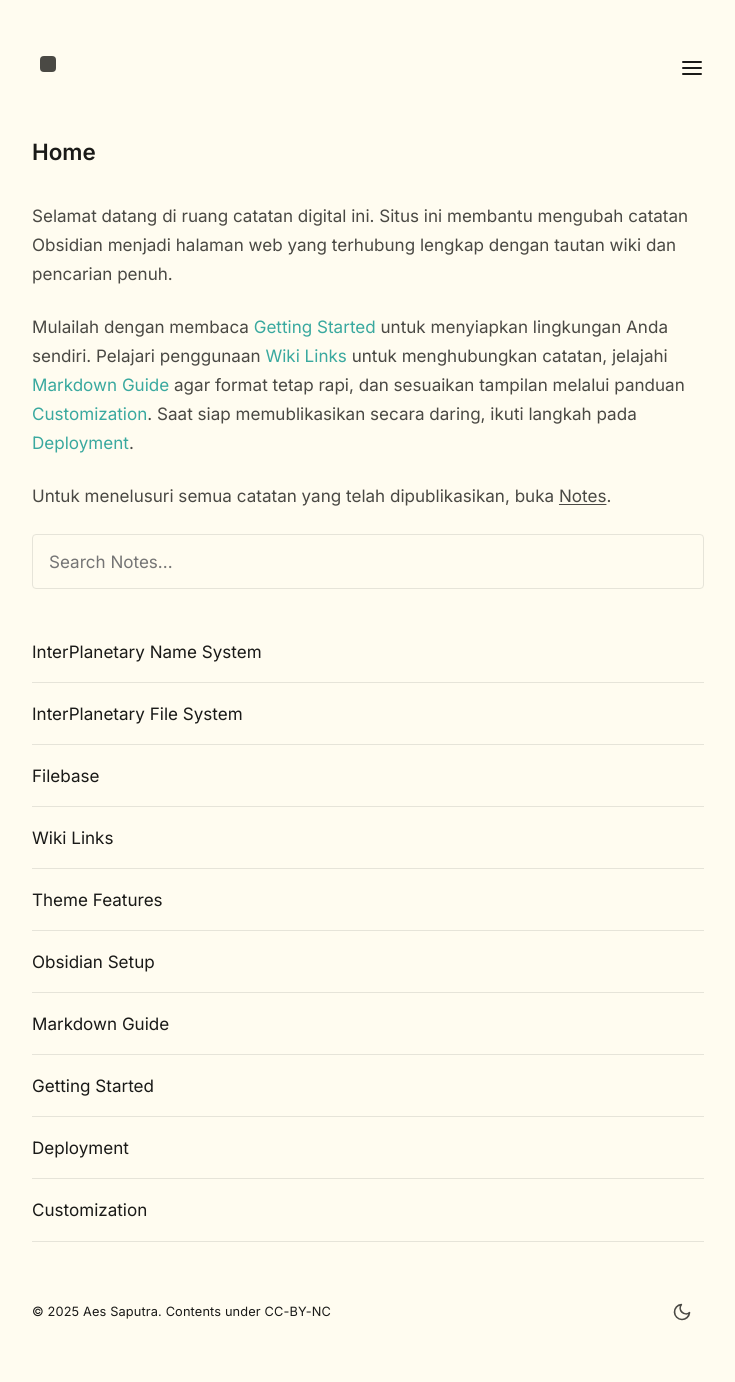
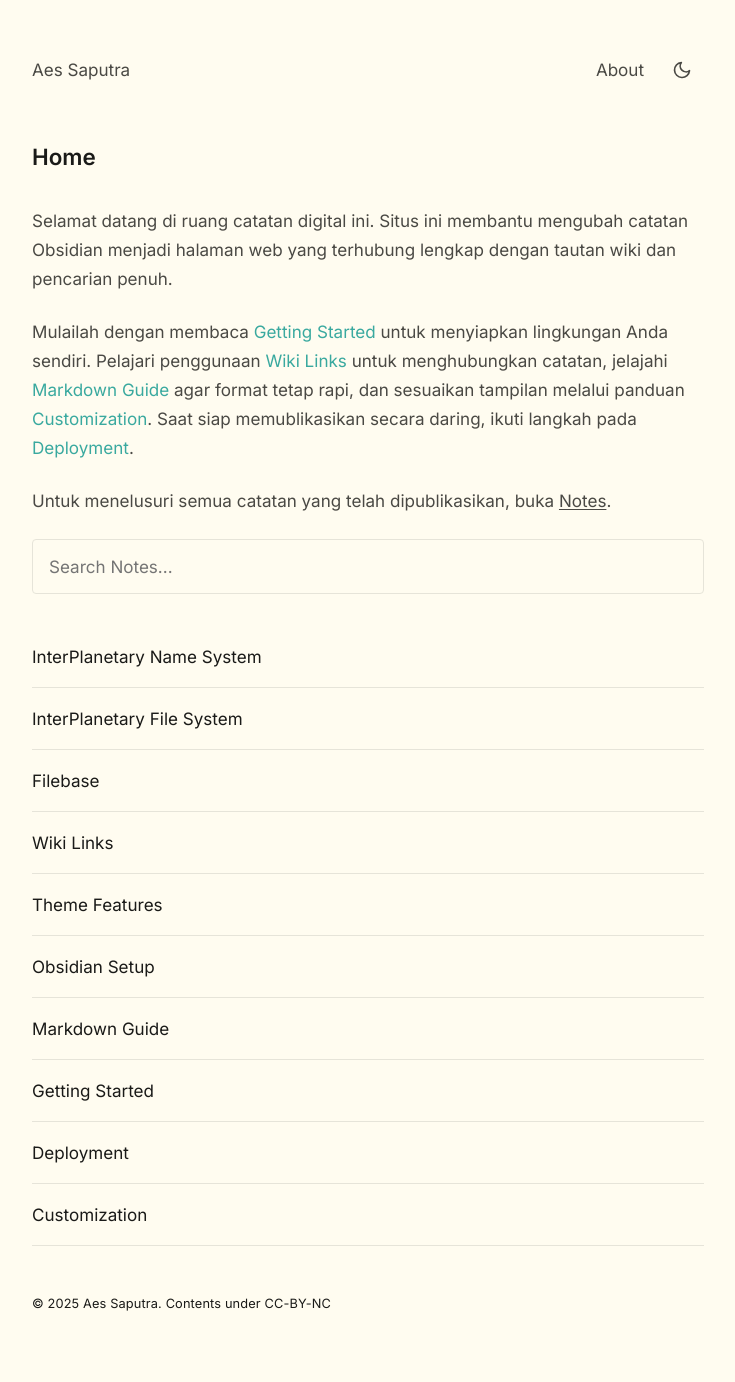
Before and after one commit to aessaputra/aessaputra.github.io, a Jekyll site: the page built from pages/index.md, in a window 1280 px wide. Shown: the whole page, without its empty margins (272-1007 px from the left). Built offline with Jekyll 4.4.1, drawn with Linux system fonts in a browser that asks for light colours; after the commit the page ends 1361 px from its top, so only the background shows below that.

Commit message:
refactor(nav): simplify navigation structure and remove dropdown functionality

```diff
--- a/_includes/Footer.html
+++ b/_includes/Footer.html
@@ -2,38 +2,20 @@
   <div class="footer-left">
     <h6>{{ site.footer.copyright }}</h6>
   </div>
-  <div class="footer-right">
-    <button class="theme-toggle" aria-label="Toggle dark mode" title="Toggle dark mode" role="switch" aria-checked="false">
-      <div class="theme-toggle-icons">
-        <!-- Sun icon (visible in dark mode) -->
-        <svg class="sun-icon" viewBox="0 0 24 24" width="20" height="20" fill="none" stroke="currentColor" stroke-width="2" stroke-linecap="round" stroke-linejoin="round" xmlns="http://www.w3.org/2000/svg" aria-hidden="true">
-          <circle cx="12" cy="12" r="5"></circle>
-          <line x1="12" y1="1" x2="12" y2="3"></line>
-          <line x1="12" y1="21" x2="12" y2="23"></line>
-          <line x1="4.22" y1="4.22" x2="5.64" y2="5.64"></line>
-          <line x1="18.36" y1="18.36" x2="19.78" y2="19.78"></line>
-          <line x1="1" y1="12" x2="3" y2="12"></line>
-          <line x1="21" y1="12" x2="23" y2="12"></line>
-          <line x1="4.22" y1="19.78" x2="5.64" y2="18.36"></line>
-          <line x1="18.36" y1="5.64" x2="19.78" y2="4.22"></line>
-        </svg>
-
-        <!-- Moon icon (visible in light mode) -->
-        <svg class="moon-icon" viewBox="0 0 24 24" width="20" height="20" fill="none" stroke="currentColor" stroke-width="2" stroke-linecap="round" stroke-linejoin="round" xmlns="http://www.w3.org/2000/svg" aria-hidden="true">
-          <path d="M21 12.79A9 9 0 1 1 11.21 3 7 7 0 0 0 21 12.79z"></path>
-        </svg>
-      </div>
-    </button>
-  </div>
 </div>
 
 <script>
-  // Theme toggle
+  document.addEventListener('DOMContentLoaded', function () {
     const themeToggle = document.querySelector('.theme-toggle');
     const root = document.documentElement;
     const body = document.body;
-  const sunIcon = document.querySelector('.sun-icon');
-  const moonIcon = document.querySelector('.moon-icon');
+    const sunIcon = themeToggle?.querySelector('.sun-icon');
+    const moonIcon = themeToggle?.querySelector('.moon-icon');
+
+    if (!themeToggle || !sunIcon || !moonIcon) {
+      console.warn('Theme toggle elements not found.');
+      return;
+    }
 
     function setTheme(theme) {
       root.setAttribute('data-theme', theme);
@@ -56,18 +38,6 @@
       themeToggle.setAttribute('aria-checked', theme === 'dark' ? 'true' : 'false');
     }
 
-  // Initial theme
-  const savedTheme = localStorage.getItem('theme');
-  const initialTheme = savedTheme || (window.matchMedia('(prefers-color-scheme: dark)').matches ? 'dark' : 'light');
-  setTheme(initialTheme);
-
-  // Handle theme toggle with both click and touch events for better mobile support
-  themeToggle.addEventListener('click', toggleTheme);
-  themeToggle.addEventListener('touchend', function(e) {
-    e.preventDefault(); // Prevent double-firing on mobile
-    toggleTheme();
-  });
-
     function toggleTheme() {
       root.classList.add('theme-transition');
       body.classList.add('theme-transition');
@@ -75,18 +45,34 @@
       const isDark = root.getAttribute('data-theme') === 'dark';
       setTheme(isDark ? 'light' : 'dark');
 
-    // Remove transition classes after animation completes
       setTimeout(() => {
         root.classList.remove('theme-transition');
         body.classList.remove('theme-transition');
       }, 300);
     }
 
-  // Handle keyboard navigation
-  themeToggle.addEventListener('keydown', function(e) {
+    const savedTheme = localStorage.getItem('theme');
+    const prefersDarkScheme = window.matchMedia('(prefers-color-scheme: dark)');
+    const initialTheme = savedTheme || (prefersDarkScheme.matches ? 'dark' : 'light');
+    setTheme(initialTheme);
+
+    themeToggle.addEventListener('click', toggleTheme);
+    themeToggle.addEventListener('touchend', function (e) {
+      e.preventDefault();
+      toggleTheme();
+    });
+
+    themeToggle.addEventListener('keydown', function (e) {
       if (e.key === 'Enter' || e.key === ' ') {
         e.preventDefault();
         toggleTheme();
       }
     });
+
+    prefersDarkScheme.addEventListener('change', function (event) {
+      if (!localStorage.getItem('theme')) {
+        setTheme(event.matches ? 'dark' : 'light');
+      }
+    });
+  });
 </script>
--- a/_includes/Nav.html
+++ b/_includes/Nav.html
@@ -1,48 +1,37 @@
 <nav class="nav">
   <div class="nav-left">
     <a href="{{ site.baseurl }}/">
-      <svg width="32" height="32" viewBox="0 0 32 32" fill="currentColor" xmlns="http://www.w3.org/2000/svg">
-        <rect x="8" y="8" width="16" height="16" rx="4" />
-      </svg>
+      Aes Saputra
     </a>
   </div>
 
   <div class="nav-right">
-    <div class="dropdown">
-      <div class="hamburger">
-        <svg width="24" height="24" viewBox="0 0 24 24" fill="none" xmlns="http://www.w3.org/2000/svg">
-          <path d="M3 6H21M3 12H21M3 18H21" stroke="currentColor" stroke-width="2" stroke-linecap="round" stroke-linejoin="round"/>
+    <div class="nav-links">
+      {%- if site.menu -%}
+        {%- for item in site.menu -%}
+          <a class="nav-link" href="{{ site.baseurl }}{{ item.url }}">{{ item.title }}</a>
+        {%- endfor -%}
+      {%- else -%}
+        <a class="nav-link" href="{{ site.baseurl }}/about">About</a>
+      {%- endif -%}
+    </div>
+    <button type="button" class="theme-toggle" aria-label="Toggle dark mode" title="Toggle dark mode" role="switch" aria-checked="false">
+      <div class="theme-toggle-icons">
+        <svg class="sun-icon" viewBox="0 0 24 24" width="20" height="20" fill="none" stroke="currentColor" stroke-width="2" stroke-linecap="round" stroke-linejoin="round" xmlns="http://www.w3.org/2000/svg" aria-hidden="true">
+          <circle cx="12" cy="12" r="5"></circle>
+          <line x1="12" y1="1" x2="12" y2="3"></line>
+          <line x1="12" y1="21" x2="12" y2="23"></line>
+          <line x1="4.22" y1="4.22" x2="5.64" y2="5.64"></line>
+          <line x1="18.36" y1="18.36" x2="19.78" y2="19.78"></line>
+          <line x1="1" y1="12" x2="3" y2="12"></line>
+          <line x1="21" y1="12" x2="23" y2="12"></line>
+          <line x1="4.22" y1="19.78" x2="5.64" y2="18.36"></line>
+          <line x1="18.36" y1="5.64" x2="19.78" y2="4.22"></line>
+        </svg>
+        <svg class="moon-icon" viewBox="0 0 24 24" width="20" height="20" fill="none" stroke="currentColor" stroke-width="2" stroke-linecap="round" stroke-linejoin="round" xmlns="http://www.w3.org/2000/svg" aria-hidden="true">
+          <path d="M21 12.79A9 9 0 1 1 11.21 3 7 7 0 0 0 21 12.79z"></path>
         </svg>
       </div>
-      <div class="dropdown-menu">
-        {%- if site.menu -%}
-          {%- for item in site.menu -%}
-            <a href="{{ site.baseurl }}{{ item.url }}">{{ item.title }}</a>
-          {%- endfor -%}
-        {%- else -%}
-          <a href="{{ site.baseurl }}/">About</a>
-          <a href="{{ site.baseurl }}/notes">Notes</a>
-          <a href="{{ site.baseurl }}/about">About</a>
-        {%- endif -%}
-      </div>
-    </div>
+    </button>
   </div>
 </nav>
-
-<script>
-  const hamburger = document.querySelector('.hamburger');
-  const dropdown = document.querySelector('.dropdown');
-
-  hamburger.addEventListener('click', function(e) {
-    e.stopPropagation();
-    this.classList.toggle('active');
-    dropdown.classList.toggle('active');
-  });
-
-  document.addEventListener('click', function(e) {
-    if (!e.target.closest('.dropdown')) {
-      hamburger.classList.remove('active');
-      dropdown.classList.remove('active');
-    }
-  });
-</script>
--- a/assets/css/style.css
+++ b/assets/css/style.css
@@ -97,79 +97,29 @@ body {
   display: block;
 }
 
-.dropdown {
-  position: relative;
+.nav-right {
+  display: flex;
+  align-items: center;
+  gap: var(--space-sm);
 }
 
-.hamburger {
-  cursor: pointer;
-  width: 24px;
-  height: 24px;
+.nav-links {
   display: flex;
   align-items: center;
-  justify-content: center;
-  color: var(--title);
+  gap: var(--space-sm);
 }
 
-.hamburger svg {
-  transition: transform 0.3s ease;
+.nav-link {
+  color: var(--text);
+  text-decoration: none;
+  font-size: var(--scale-base);
+  font-weight: 500;
+  transition: color 0.3s ease;
 }
 
-.hamburger.active svg {
-  transform: rotate(90deg);
-}
-
-.dropdown-menu {
-  position: fixed;
-  top: 60px;
-  left: 0;
-  right: 0;
-  background: var(--bg);
-  border-top: 1px solid var(--border);
-  padding: var(--space-sm);
-  opacity: 0;
-  visibility: hidden;
-  transform: translateY(-10px);
-  transition: all 0.3s ease;
-  z-index: 1001;
-}
-
-.dropdown.active .dropdown-menu {
-  opacity: 1;
-  visibility: visible;
-  transform: translateY(0);
-}
-
-.dropdown-menu a {
-  display: block;
-  padding: var(--space-sm);
-  color: var(--text);
-  text-decoration: none;
-  transition: 0.3s ease;
-  border-radius: 0.5rem;
-  font-size: var(--scale-base);
-}
-
-.dropdown-menu a:hover {
+.nav-link:hover,
+.nav-link:focus {
   color: var(--brand);
-  background: var(--bg2);
-}
-
-@media (min-width: 768px) {
-  .dropdown-menu {
-    position: absolute;
-    top: 100%;
-    right: 0;
-    left: auto;
-    width: 200px;
-    border: 1px solid var(--border);
-    border-radius: 0.5rem;
-  }
-
-  .dropdown-menu a {
-    padding: 0.75rem 1rem;
-    font-size: var(--scale-base);
-  }
 }
 
 h1, h2, h3, h4, h5, h6 {
```
Lines whose indentation alone changed are shown as unchanged.
